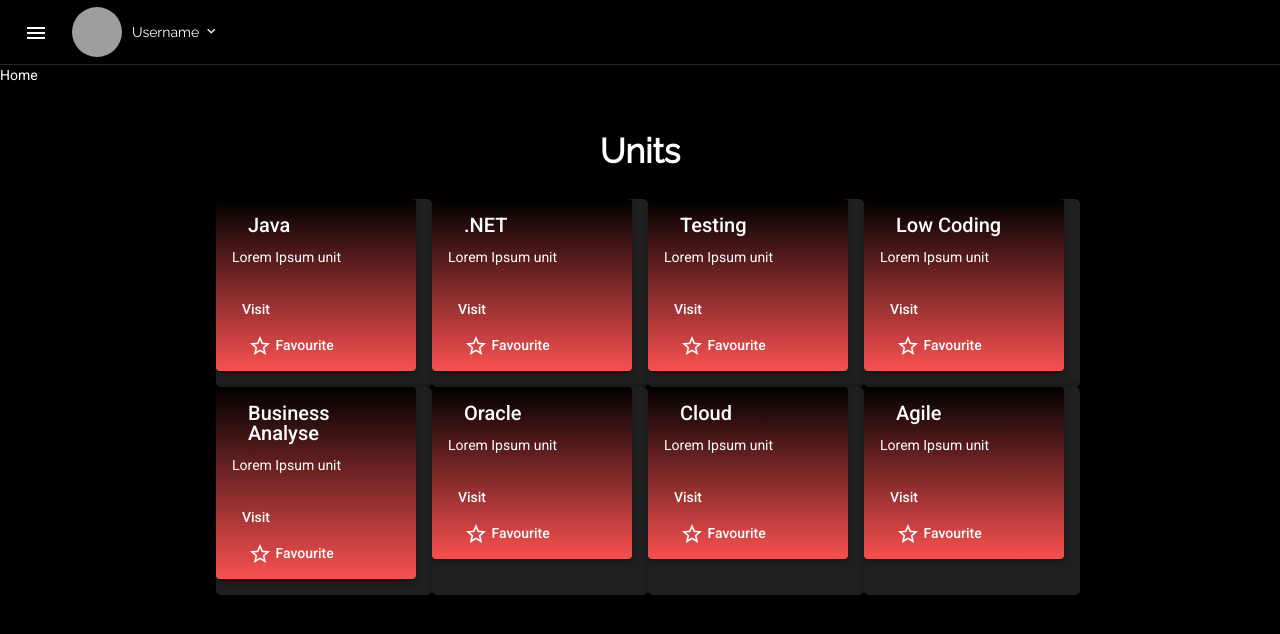
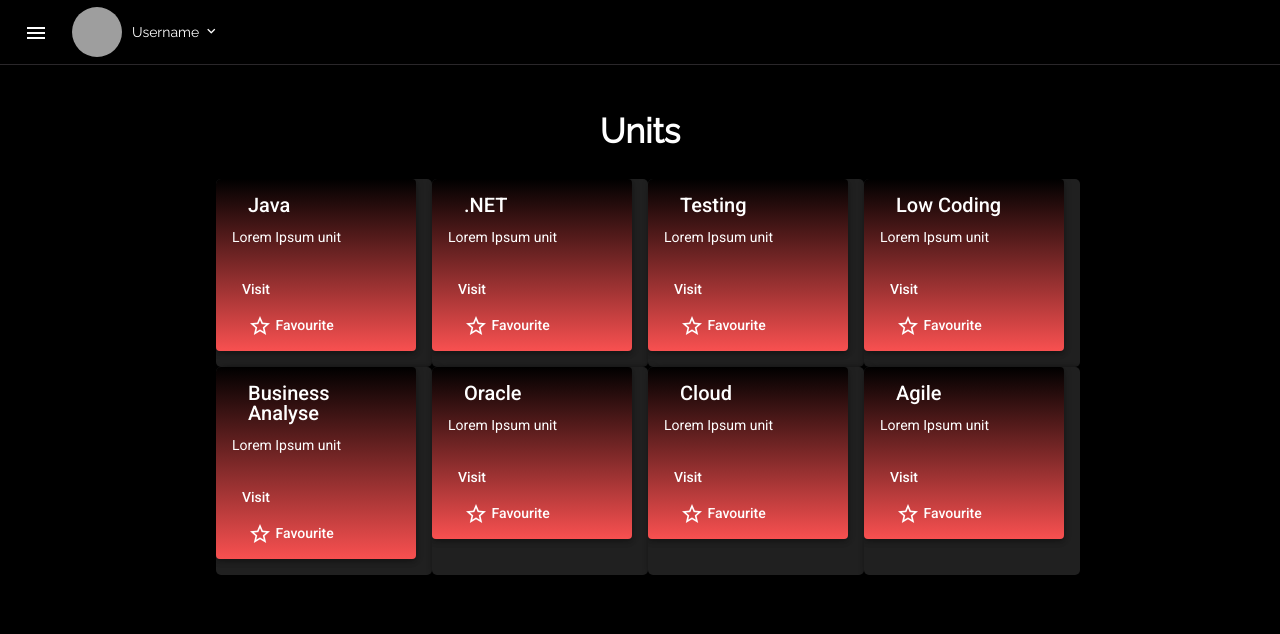
Before and after one commit to CaffeineProgrammer/AtosCompetenceDev, an Angular app in the folder competence-dev-web-app/: page /home in a window 1280 px wide. Shown: the top 634 px of the page. Built offline with nearby package versions, Linux system fonts and the light colour scheme; grey boxes are pictures that could not be loaded.

Commit message:
Removed unused DOM block

```diff
--- a/competence-dev-web-app/src/app/components/home/home.component.html
+++ b/competence-dev-web-app/src/app/components/home/home.component.html
@@ -1,10 +1,3 @@
-<div class="container-fluid page">
-  <div class="page__box p-3 mt-2">Home</div>
-  <div class="page__content shadow p-3 position-relative">
-    <div class="page__content-data position-absolute text-center"></div>
-  </div>
-</div>
-
 <div class="flex-container">
   <div class="flex-container__title"><h1>Units</h1></div>
 
```
